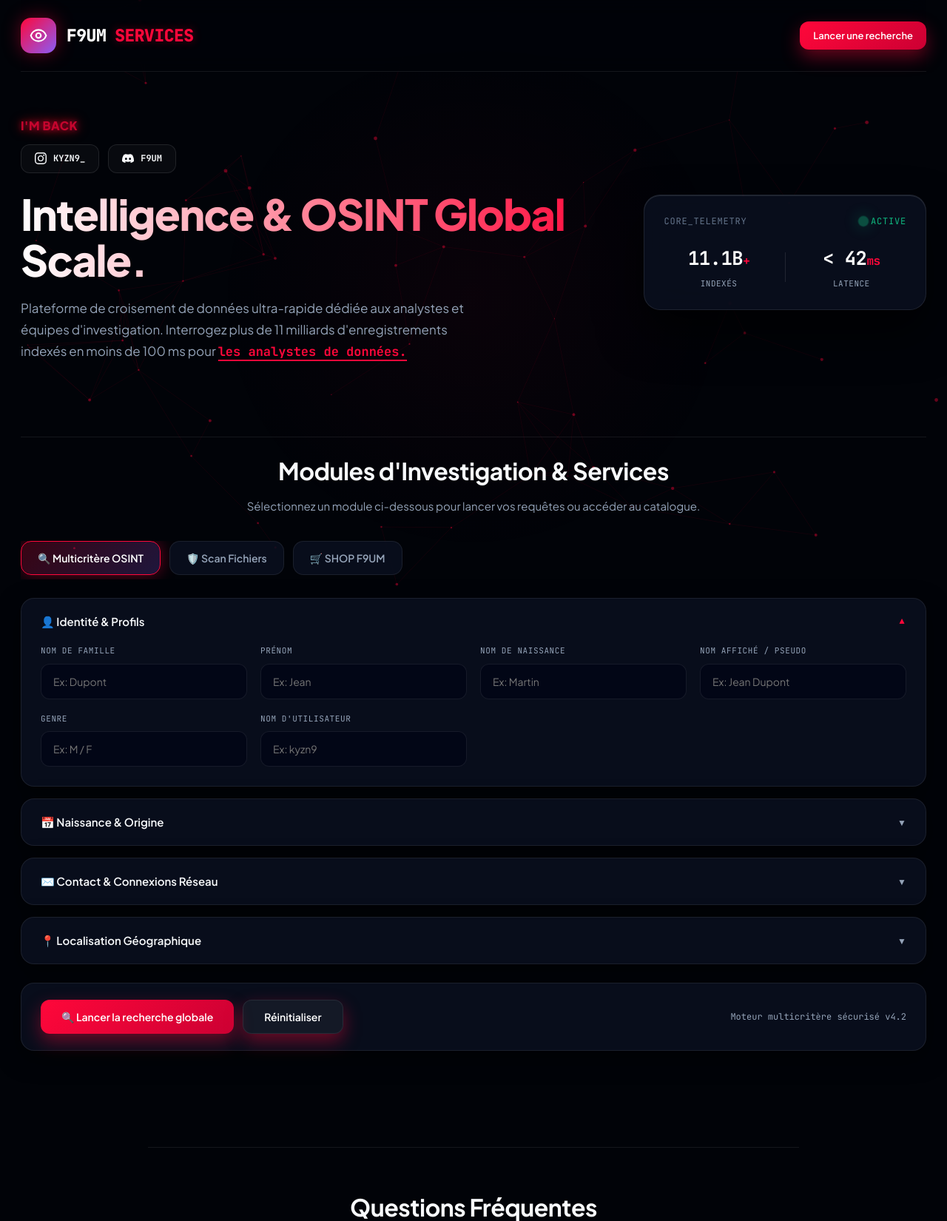
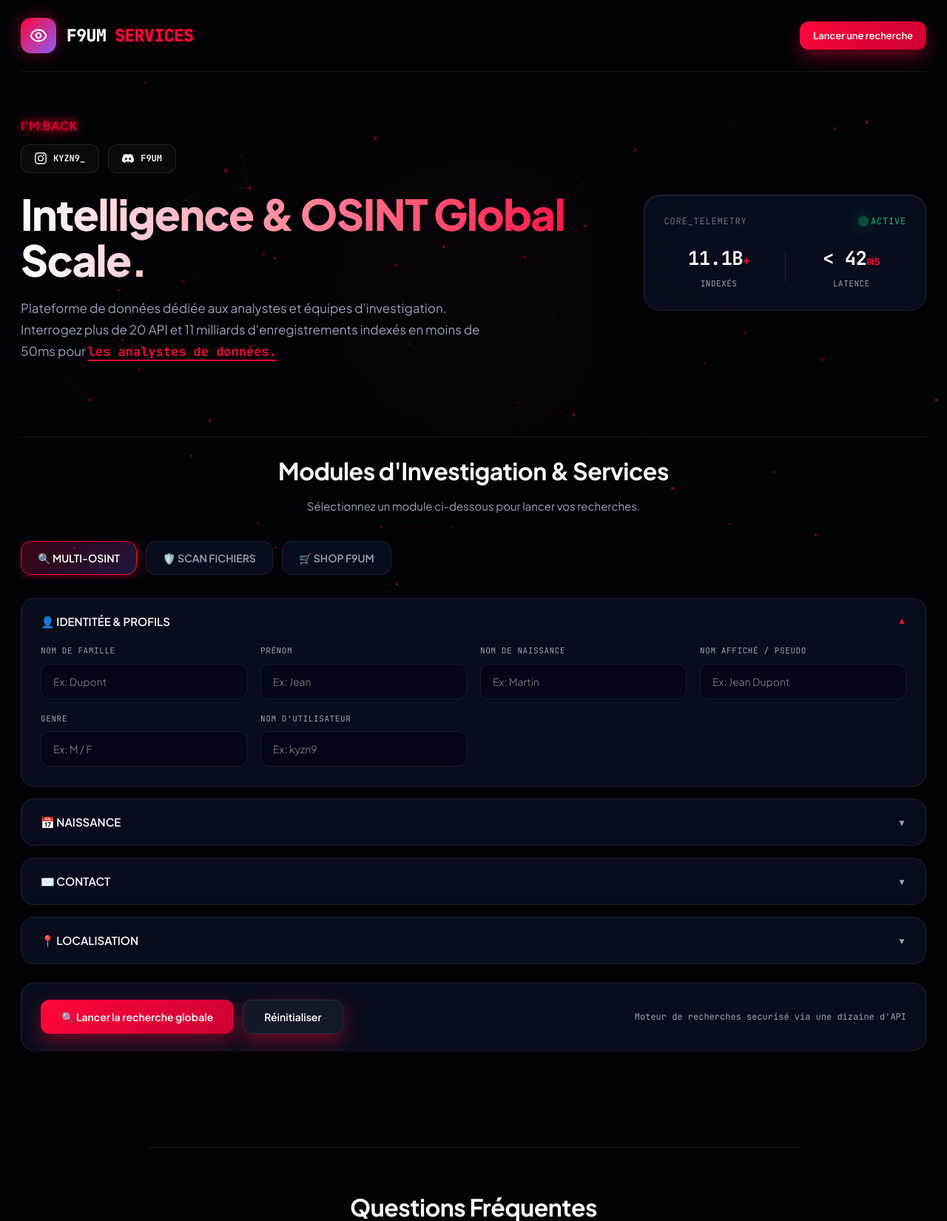
Before and after one commit to antopapp/f9umservicesremake, a Flask app: page / in a window 1280 px wide. Shown: the top 1650 px of the page at 74% size. Run offline with Flask 3, Linux system fonts and the light colour scheme.

Commit message:
Update text for platform and search module

```diff
--- a/templates/index.html
+++ b/templates/index.html
@@ -858,7 +858,7 @@
                     </a>
                 </div>
                 <h1>Intelligence &amp; OSINT Global Scale.</h1>
-                <p>Plateforme de croisement de données ultra-rapide dédiée aux analystes et équipes d'investigation. Interrogez plus de 11 milliards d'enregistrements indexés en moins de 100 ms pour <span class="typed-text" id="typewriter">la cybersécurité.</span></p>
+                <p>Plateforme de données dédiée aux analystes et équipes d'investigation. Interrogez plus de 20 API et 11 milliards d'enregistrements indexés en moins de 50ms pour <span class="typed-text" id="typewriter">la cybersécurité.</span></p>
             </div>
 
             <!-- Widget Télémétrie -->
@@ -891,12 +891,12 @@
         <section id="searchSection" class="search-section">
             <div class="section-header">
                 <h2>Modules d'Investigation &amp; Services</h2>
-                <p>Sélectionnez un module ci-dessous pour lancer vos requêtes ou accéder au catalogue.</p>
+                <p>Sélectionnez un module ci-dessous pour lancer vos recherches.</p>
             </div>
 
             <div class="modules-nav">
-                <button class="tab-btn active" onclick="switchModule('multicritere', this)">🔍 Multicritère OSINT</button>
-                <button class="tab-btn" onclick="switchModule('scanner', this)">🛡️ Scan Fichiers</button>
+                <button class="tab-btn active" onclick="switchModule('multicritere', this)">🔍 MULTI-OSINT</button>
+                <button class="tab-btn" onclick="switchModule('scanner', this)">🛡️ SCAN FICHIERS</button>
                 <button class="tab-btn" onclick="switchModule('shop', this)">🛒 SHOP F9UM</button>
             </div>
 
@@ -906,7 +906,7 @@
 
                     <div class="accordion-item active">
                         <button class="accordion-header" onclick="toggleAccordion(this)">
-                            <span class="accordion-title-left">👤 Identité &amp; Profils</span>
+                            <span class="accordion-title-left">👤 IDENTITÉE &amp; PROFILS</span>
                             <span class="accordion-arrow">▼</span>
                         </button>
                         <div class="accordion-content" style="max-height: 420px;">
@@ -941,7 +941,7 @@
 
                     <div class="accordion-item">
                         <button class="accordion-header" onclick="toggleAccordion(this)">
-                            <span class="accordion-title-left">📅 Naissance &amp; Origine</span>
+                            <span class="accordion-title-left">📅 NAISSANCE</span>
                             <span class="accordion-arrow">▼</span>
                         </button>
                         <div class="accordion-content">
@@ -972,7 +972,7 @@
 
                     <div class="accordion-item">
                         <button class="accordion-header" onclick="toggleAccordion(this)">
-                            <span class="accordion-title-left">✉️ Contact &amp; Connexions Réseau</span>
+                            <span class="accordion-title-left">✉️ CONTACT</span>
                             <span class="accordion-arrow">▼</span>
                         </button>
                         <div class="accordion-content">
@@ -999,7 +999,7 @@
 
                     <div class="accordion-item">
                         <button class="accordion-header" onclick="toggleAccordion(this)">
-                            <span class="accordion-title-left">📍 Localisation Géographique</span>
+                            <span class="accordion-title-left">📍 LOCALISATION</span>
                             <span class="accordion-arrow">▼</span>
                         </button>
                         <div class="accordion-content">
@@ -1025,7 +1025,7 @@
                 <!-- Menu Déroulant de l'Historique de Recherche -->
                 <div class="history-dropdown-container" id="historyDropdownContainer">
                     <button class="history-dropdown-btn" onclick="toggleHistoryDropdown(event)">
-                        <span>🕒 Historique des recherches récentes</span>
+                        <span>🕒 Historique des recherches</span>
                         <span id="historyDropdownArrow">▼</span>
                     </button>
                     <div class="history-dropdown-menu" id="historyDropdownMenu"></div>
@@ -1036,7 +1036,7 @@
                         <button class="btn-action" onclick="lancerRechercheMulticritere()">🔍 Lancer la recherche globale</button>
                         <button class="btn-action" style="background: rgba(255,255,255,0.05); border: 1px solid var(--border-color);" onclick="viderChamps()">Réinitialiser</button>
                     </div>
-                    <span style="font-size: 12px; color: var(--text-muted); font-family: var(--font-mono);">Moteur multicritère sécurisé v4.2</span>
+                    <span style="font-size: 12px; color: var(--text-muted); font-family: var(--font-mono);">Moteur de recherches securisé via une dizaine d'API</span>
                 </div>
             </div>
 
```
